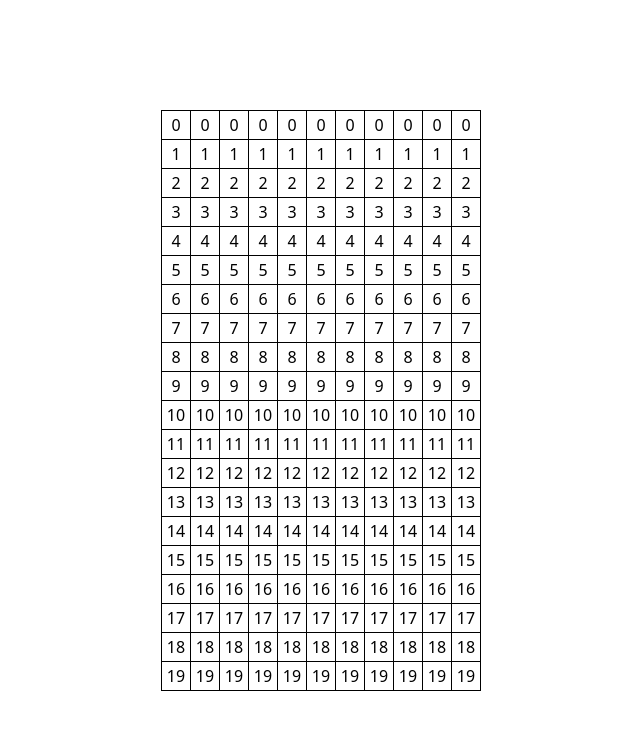
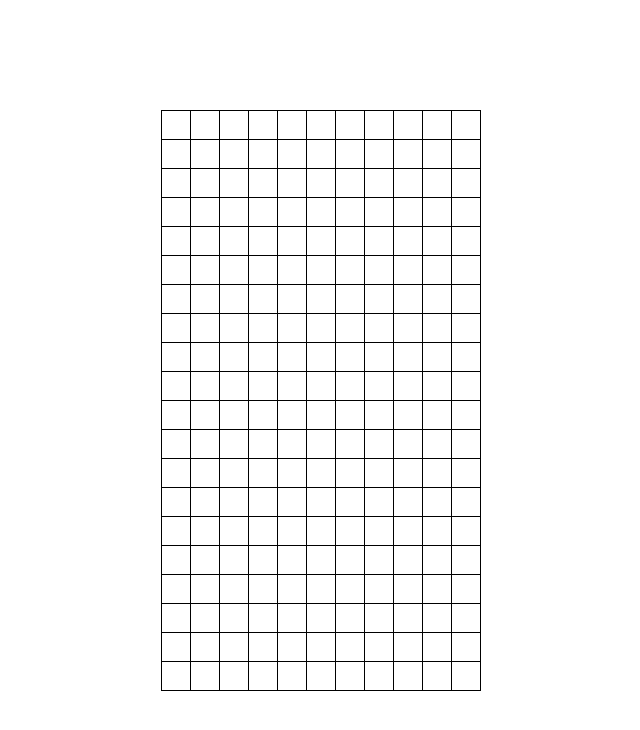
Before and after one commit to themythia/tic-tac-toe-v2, a React (Create React App) app: page / in a window 1280 px wide. Shown: the top 730 px of the page, without its empty margins (319-959 px from the left). Built offline with nearby package versions, Linux system fonts and the light colour scheme.

Commit message:
feat: add ability to player to make a move

```diff
--- a/src/App.js
+++ b/src/App.js
@@ -11,7 +11,7 @@ const App = () => {
             <Button
               key={index}
               column={index % 11}
-              row={Math.floor(index / 11)}
+              row={Math.floor(index / 11) + 1}
             />
           ))}
         </Container>
--- a/src/components/Button.jsx
+++ b/src/components/Button.jsx
@@ -2,11 +2,24 @@ import { useContext } from 'react';
 import { GameContext } from '../contexts/GameContext';
 
 const Button = ({ row, column }) => {
-  const { gameState } = useContext(GameContext);
+  const { gameState, dispatch } = useContext(GameContext);
+
+  const { turn, gameOver, buttons } = gameState;
+
+  const handleClick = () => {
+    if (turn === 'player' && !gameOver) {
+      dispatch({ type: 'PLAYER_NEXT_MOVE', row, column });
+    }
+  };
 
   return (
-    <button className='w-[29px] h-[29px] border-b border-r border-black flex justify-center items-center'>
-      {row}
+    <button
+      className={`w-[29px] h-[29px] border-b border-r border-black flex justify-center items-center font-bold ${
+        buttons[row][column] === 'X' ? 'text-blue-900' : 'text-red-900'
+      }`}
+      onClick={handleClick}
+    >
+      {buttons[row][column]}
     </button>
   );
 };
--- a/src/contexts/GameContext.jsx
+++ b/src/contexts/GameContext.jsx
@@ -1,12 +1,15 @@
-import { createContext, useCallback, useEffect, useState } from 'react';
+import { createContext, useReducer } from 'react';
+import gameReducer from '../reducers/gameReducer';
 
 export const GameContext = createContext();
 
 const GameWrapper = ({ children }) => {
-  const [game, setGame] = useState({});
-
-  const createState = useCallback(() => {
-    let gameState = {};
+  const createInitialState = () => {
+    let gameState = {
+      buttons: {},
+      turn: 'player',
+      gameOver: false,
+    };
     const columns = 11;
     const rows = 20;
     // creates initialState object
@@ -17,17 +20,17 @@ const GameWrapper = ({ children }) => {
       for (let j = 0; j < columns; j++) {
         rowArr.push(null);
       }
-      gameState[`row${i}`] = rowArr;
+      gameState.buttons[i] = rowArr;
     }
     return gameState;
-  }, []);
+  };
 
-  useEffect(() => {
-    setGame(createState());
-  }, [createState]);
+  const [gameState, dispatch] = useReducer(gameReducer, createInitialState());
+
+  console.log('gameState:', gameState);
 
   return (
-    <GameContext.Provider value={{ game, setGame }}>
+    <GameContext.Provider value={{ gameState, dispatch }}>
       {children}
     </GameContext.Provider>
   );
--- /dev/null
+++ b/src/reducers/gameReducer.js
@@ -0,0 +1,19 @@
+const gameReducer = (state, action) => {
+  switch (action.type) {
+    case 'PLAYER_NEXT_MOVE':
+      console.log('action:', action);
+      return {
+        ...state,
+        turn: 'cpu',
+        buttons: {
+          ...state.buttons,
+          [action.row]: state.buttons[action.row].map((button, index) =>
+            action.column === index ? 'X' : button
+          ),
+        },
+      };
+    default:
+      return state;
+  }
+};
+export default gameReducer;
```
